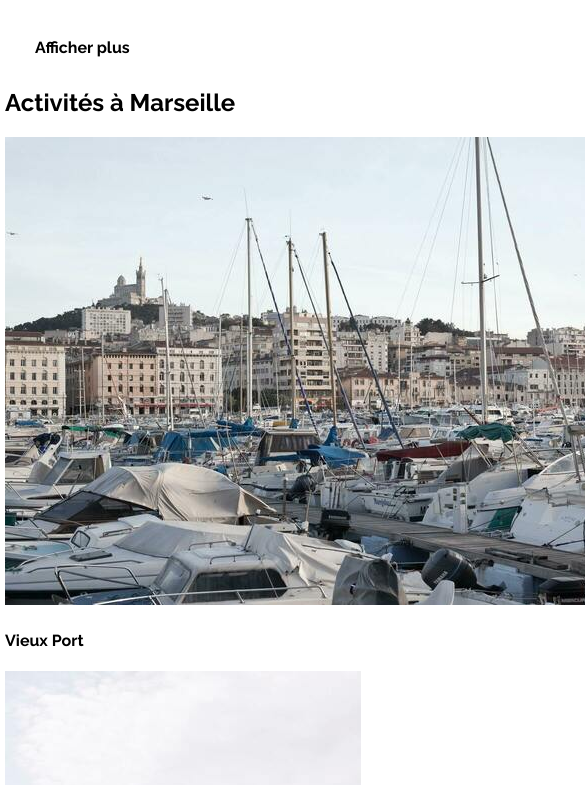
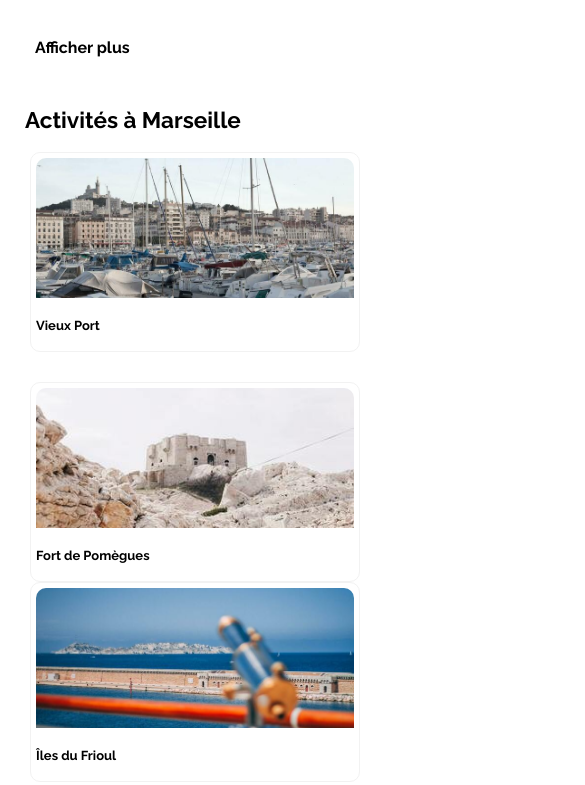
Before and after one commit to FabPSL/FabricePestel_2_18012021, a plain HTML site: page index.html in a window 390 px wide. Shown: the part 2748-3533 px from the top of the page, 585 px wide, since content can reach past the window. Drawn offline with Linux system fonts and the light colour scheme.

Commit message:
layout activities mobile

```diff
--- a/styles.css
+++ b/styles.css
@@ -388,7 +388,47 @@ label i {
 }
 
 .activities {
+    width: 100%;
+    display: flex;
+    flex-direction: column;
+}
 
+.activities__ttl {
+    margin: 0 10px;
+    font-size: 15px;
+}
+
+.activities__btns {
+    display: flex;
+    flex-direction: row;
+    justify-content: space-between;
+    flex-wrap: wrap;
+    gap: 10px;
+    overflow: hidden;
+    padding: 0 5px;
+    font-size: 13px;
+}
+
+.activity {
+    width: 240px;
+    max-height: 500px;
+    padding: 5px;
+    border-radius: 10px;
+    border: #F2F2F2 solid 1px;
+}
+
+.activities__btns__nosplit {
+    height: 100%;
+}
+
+
+
+.activity img {
+    width: 100%;
+    height: 90%;
+    object-fit: cover;
+    border-top-left-radius: 10px;
+    border-top-right-radius: 10px;
 }
 
 footer {
@@ -622,7 +662,45 @@ body {
         border-top-right-radius: 10px;
     }
 
+    .activities {
+        max-width: 768px;
+        width: 100%;
+        margin: auto 0;
+        padding: 20px 20px;
+        background-color: #FFF;
+    }
 
+    .activities__ttl {
+        margin: 0;
+        justify-self: left;
+    }
+
+    .activities__btns {
+        max-width: 390px;
+        flex-direction: column;
+        align-self: center;
+        gap: 30px;
+        width: max-content;
+        border-radius: 10px;
+    }
+
+    .activity {
+        width: 330px;
+        height: 200px;
+        background-color: #FFF;
+        padding: 5px;
+        gap: 10px;
+        border: #F2F2F2 solid 1px;
+        box-shadow: 10px black;
+    }
+
+    .activity img {
+        width: 100%;
+        height: 140px;
+        object-fit: cover;
+        border-top-left-radius: 10px;
+        border-top-right-radius: 10px;
+    }
 
     .footer__section {
         width: 100%;
```
